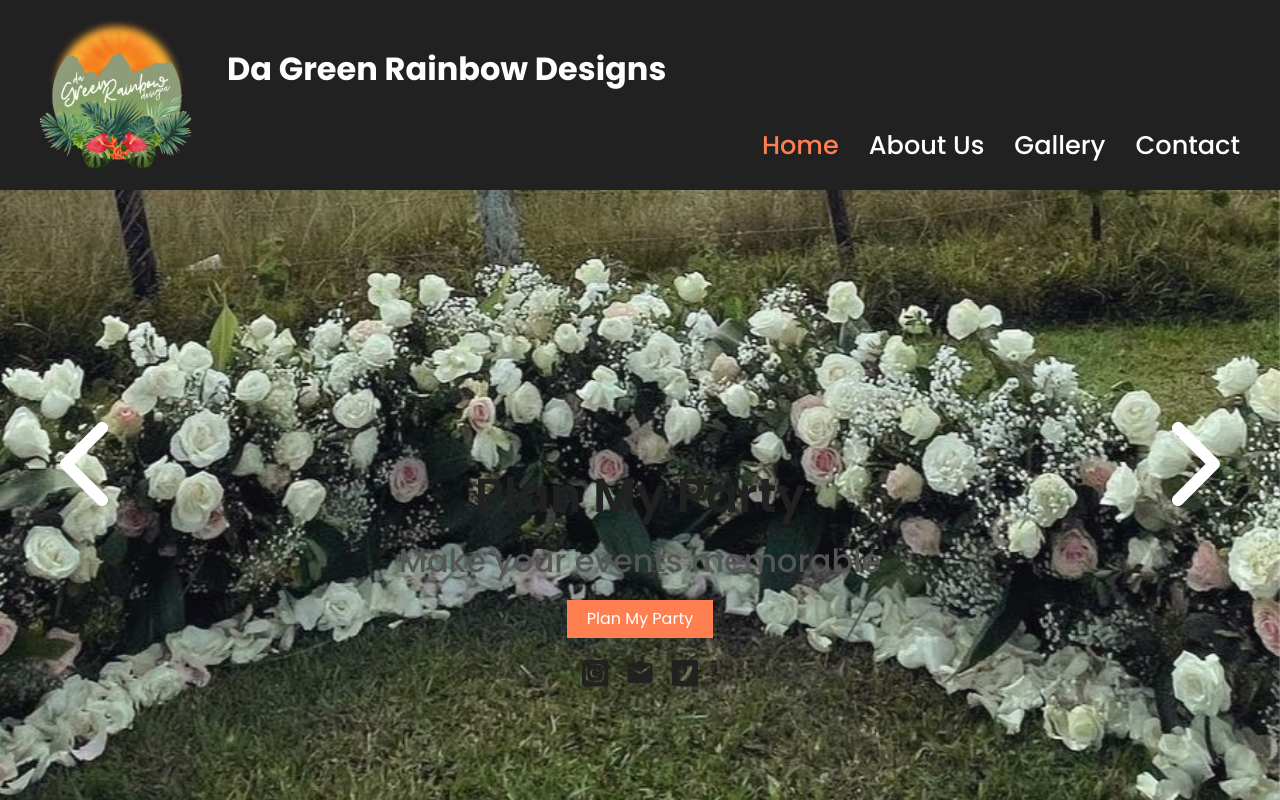
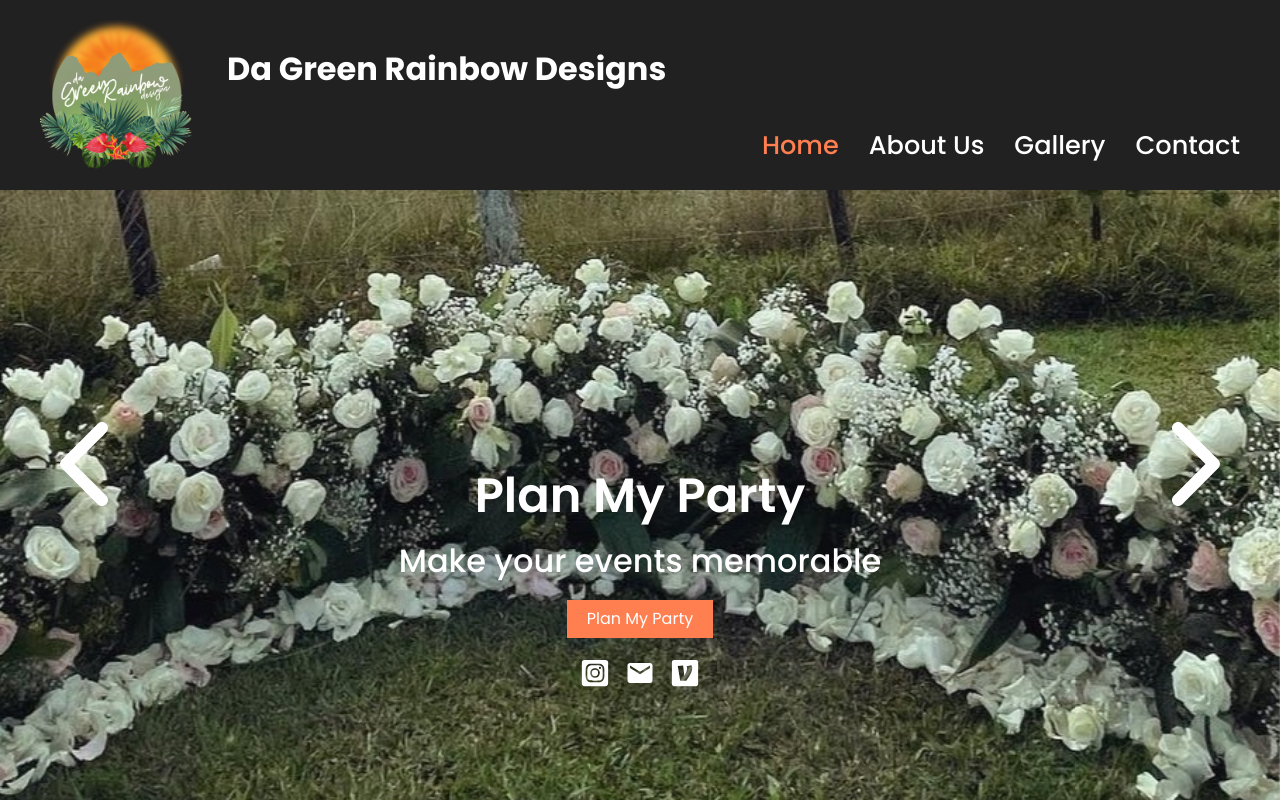
Before and after one commit to pthesken/da-green-rainbow, a React (Vite) app: page / in a window 1280 px wide. Built offline with nearby package versions, Linux system fonts and the light colour scheme; grey boxes are pictures that could not be loaded.

Commit message:
changed text to white on homepage

```diff
--- a/src/App.css
+++ b/src/App.css
@@ -10,6 +10,13 @@ body {
 .swiper-container {
   width: 100%;
   height: 100%;
+}
+
+#home .title,
+#home .subtitle,
+#home .text,
+#home .social-icons a {
+  color: white;
 }
 
 .slide-content {
```
